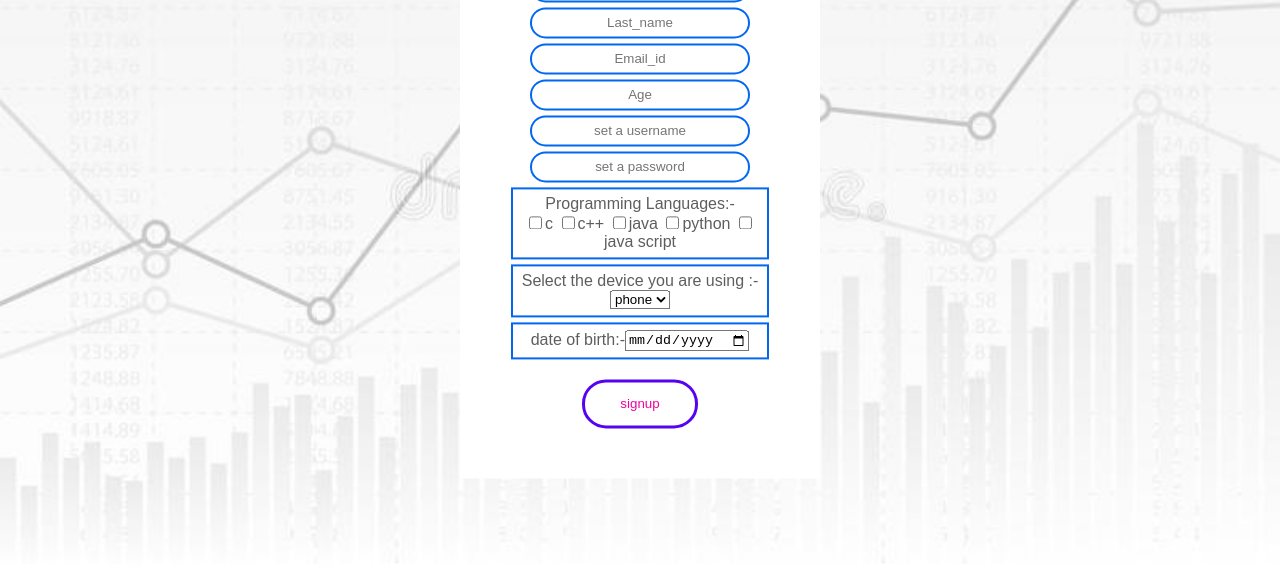
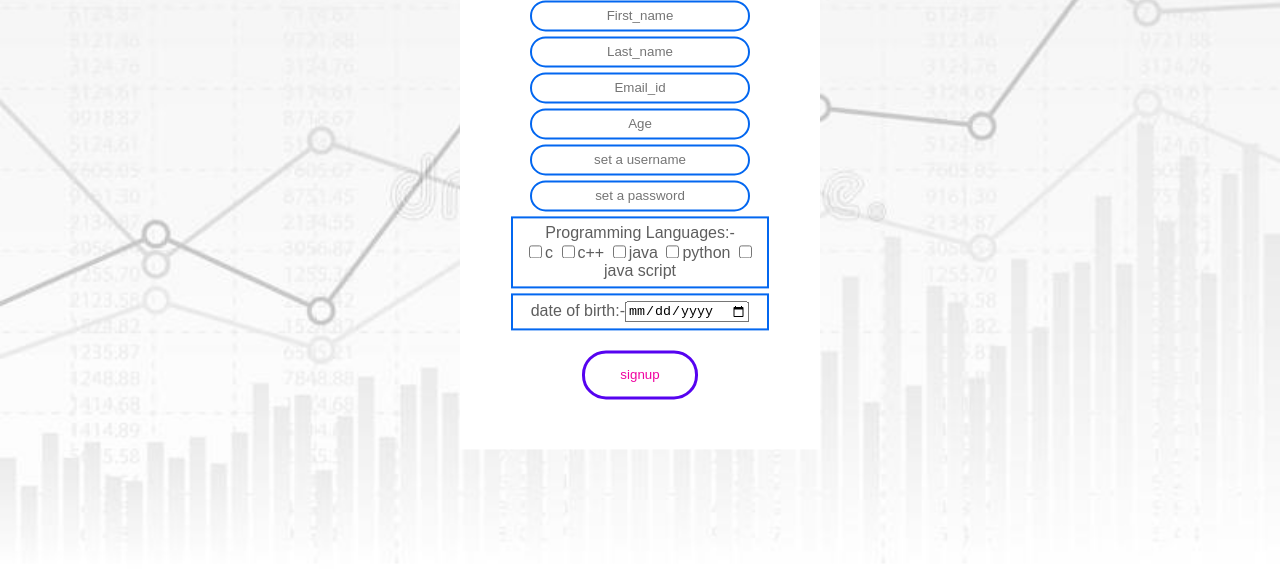
Before and after one commit to Kshitij-01/registration-form-js-css-html, a plain HTML site: page index.html in a window 1280 px wide. Shown: the part 230-800 px from the top of the page. Drawn offline with Linux system fonts and the light colour scheme.

Commit message:
Update index.html

```diff
--- a/index.html
+++ b/index.html
@@ -130,13 +130,6 @@
     <input type="checkbox" value="python" >python
     <input type="checkbox" value="java scripy">java script
 </p>
-<P>
-Select the device you are using :- <br />
-<select name="device">
-    <option value="phone">phone</option>
-    <option value="PC">PC</option>
-</select>
-</P>
 <p>date of birth:-<input type="date"/></p>
 <input type="button" onclick="validation()" size="15" value="signup">
 </form>
```
